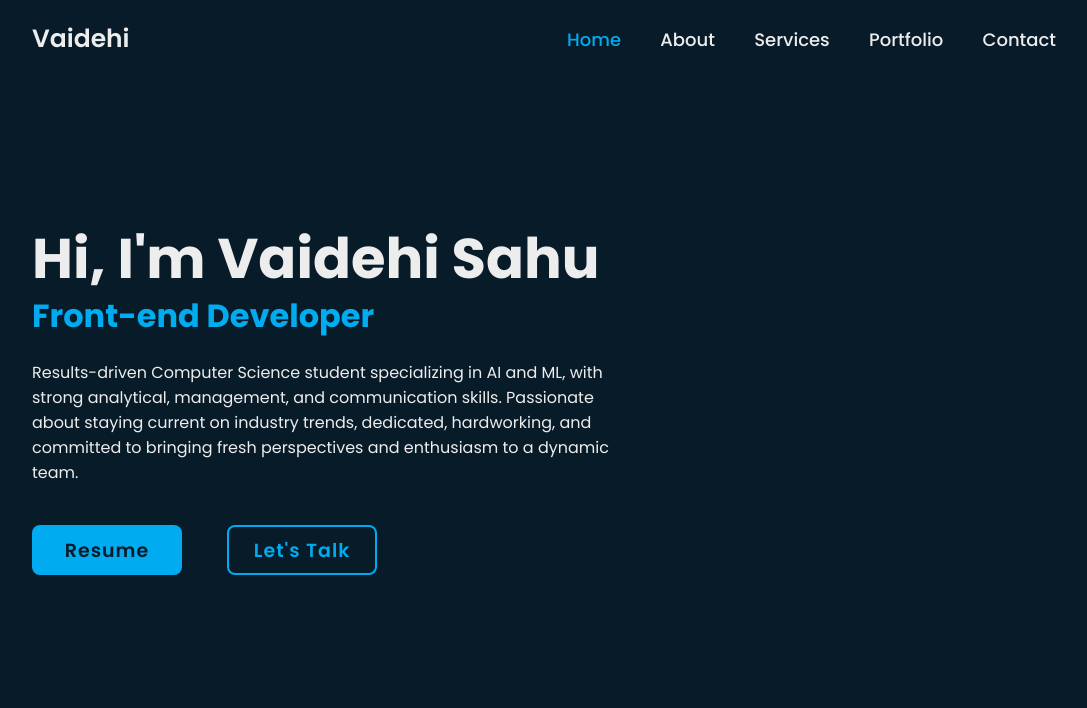
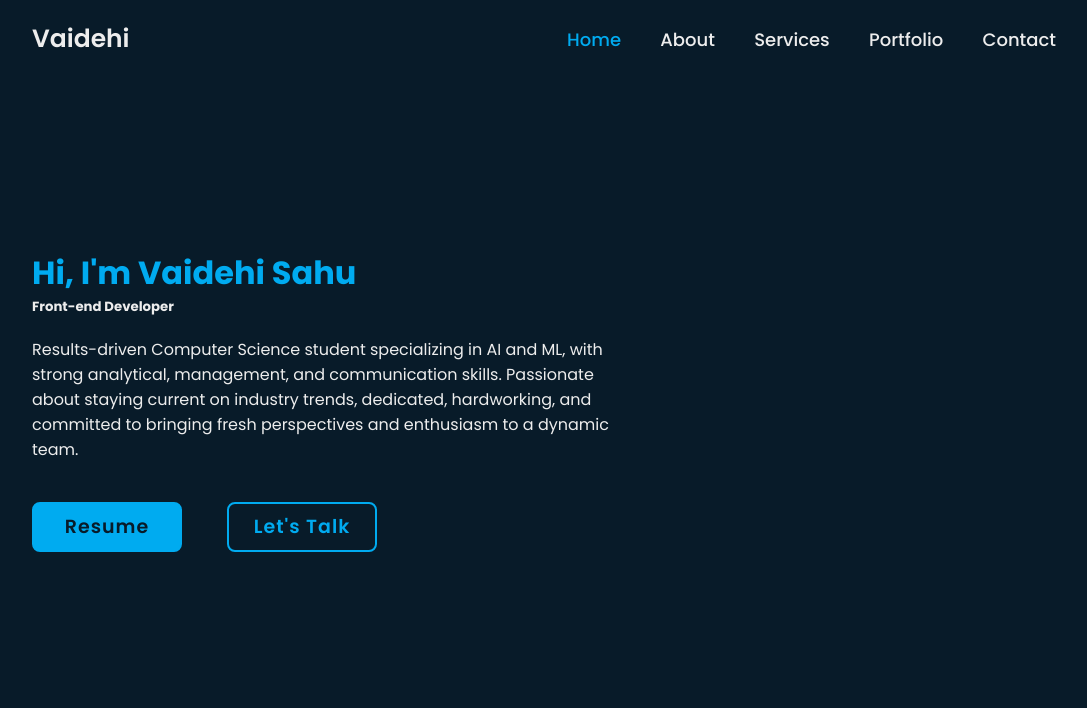
Before and after one commit to Vaidehis3007/Web-Development-Projects, a plain HTML site: page Level 1- Task1/Portfolio/index.html in a window 1280 px wide. Shown: the top 708 px of the page, without its empty margins (96-1183 px from the left). Drawn offline with nearby package versions, Linux system fonts and the light colour scheme.

Commit message:
updated index.html

```diff
--- a/Level 1- Task1/Portfolio/index.html
+++ b/Level 1- Task1/Portfolio/index.html
@@ -22,8 +22,8 @@
 
     <section class="home">
         <div class="home-content">
-            <h1>Hi, I'm Vaidehi Sahu</h1>
-            <h3>Front-end Developer</h3>
+            <h3>Hi, I'm Vaidehi Sahu</h3>
+            <h5>Front-end Developer</h5>
             <p> Results-driven Computer Science student specializing in AI and ML, with strong
                 analytical, management, and communication skills. Passionate about staying
                 current on industry trends, dedicated, hardworking, and committed to bringing
```
